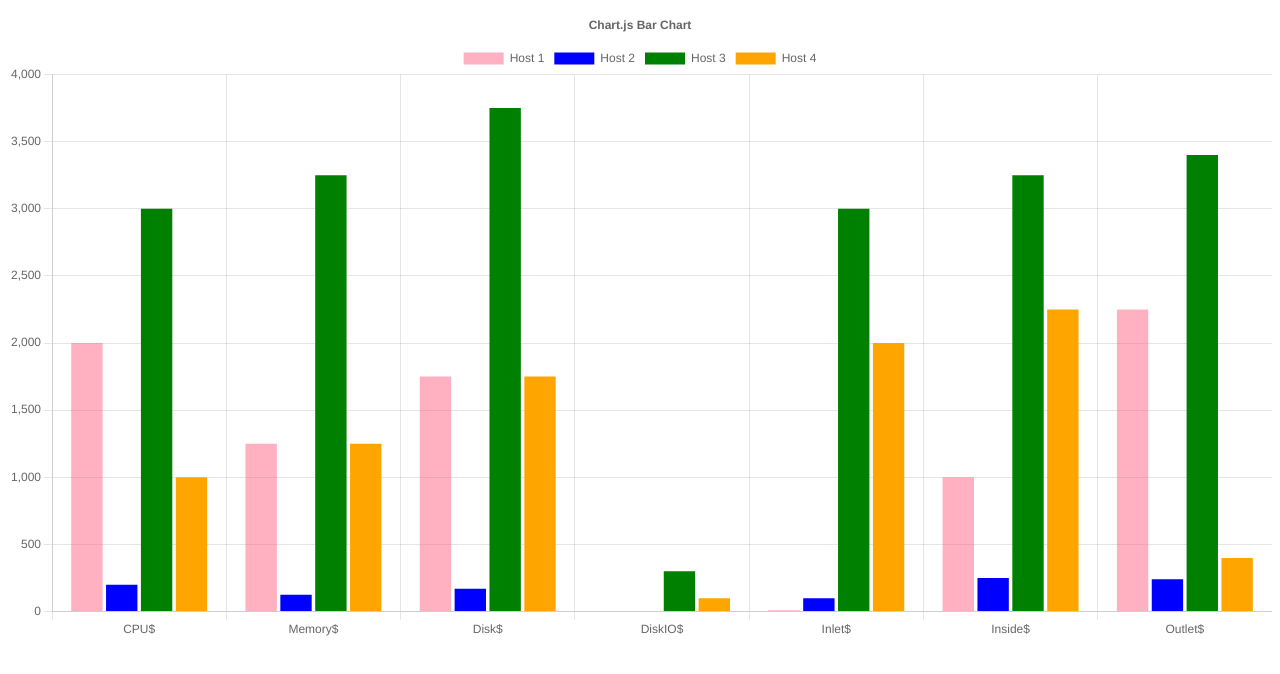
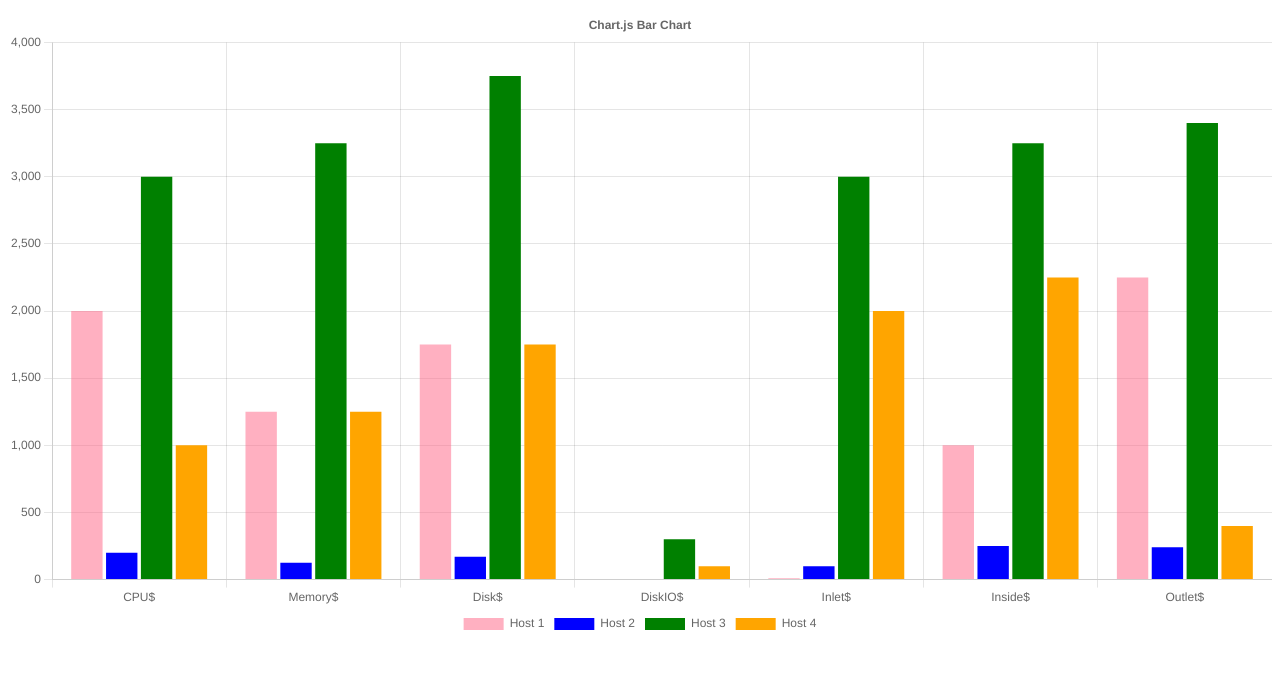
Before and after one commit to jaegeunha94/react-chart-js-5.2.0-_test2, a React (Create React App) app: page / in a window 1280 px wide. Shown: the top 674 px of the page. Built offline with nearby package versions, Linux system fonts and the light colour scheme.

Commit message:
1 file modifiedasd

```diff
--- a/src/CharBar.js
+++ b/src/CharBar.js
@@ -27,27 +27,28 @@ export const options = {
   plugins: {
     // Tooltip 옵션
     tooltip: {
-      // usePointStyle: 'star',
-        // caretSize: 100,
+      usePointStyle: 'star',
+      caretSize: 0,
       // position: 'nearest',
-      // interaction: {
+      interaction: {
         //   // 1. point
         //   // mode: 'point',
         //   // 2. nearest
-      //   // mode: 'nearest',
+        // mode: 'nearest',
         //   // 3. index
-      //   mode: 'index',
+        mode: 'index',
         //   // axis: 'y',
         //   //4. dataset
         //   // mode: 'dataset',
-      // },
+      },
     },
     // labels: {
     //   render: 'value',
     // },
     legend: {
-      position: 'top',
-      // position: 'bottom',
+      // position: 'top',
+      position: 'bottom',
+      // display: false,
     },
     title: {
       display: true,
@@ -67,7 +68,7 @@ export const options = {
     // suggestedMin: 1000,
     // suggestedMax: 100,
     // ticks: ???,
-    // weight: 100,
+    // weight: 500,
   },
 
   y: {
@@ -187,7 +188,7 @@ const data = {
       // borderSkipped: 'top',
       // borderSkipped: 'middle',
       // borderSkipped: 'bottom',
-      // borderWidth: 5,
+      // borderWidth: 30,
       // borderRadius: 5,
       // minBarLength: 20,
       // pointStyle: 'crossRot',
@@ -209,6 +210,7 @@ const data = {
       borderColor: 'blue',
       xAxisId: 'x-axis1',
       yAxisId: 'y-axis1',
+      // skipNull: true,
 
       // 1. general
       // base: 100,
```
Lines whose indentation alone changed are shown as unchanged.
